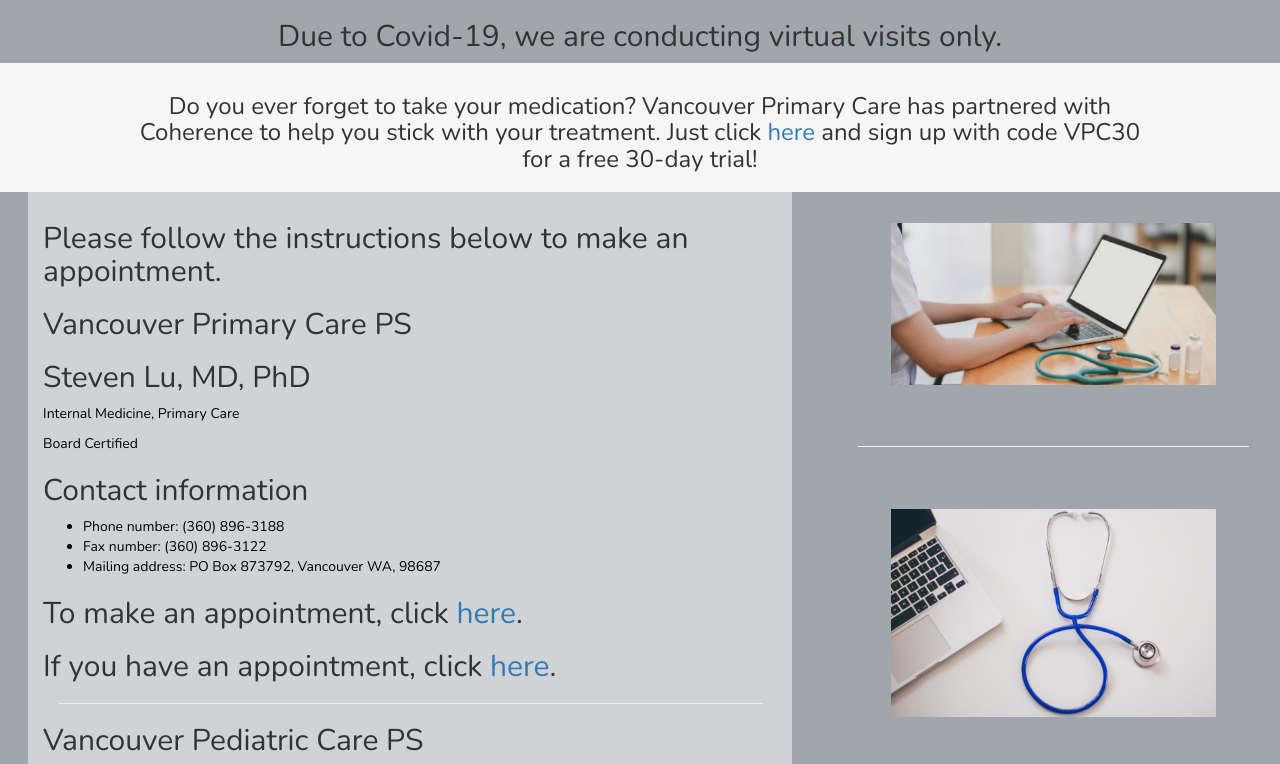
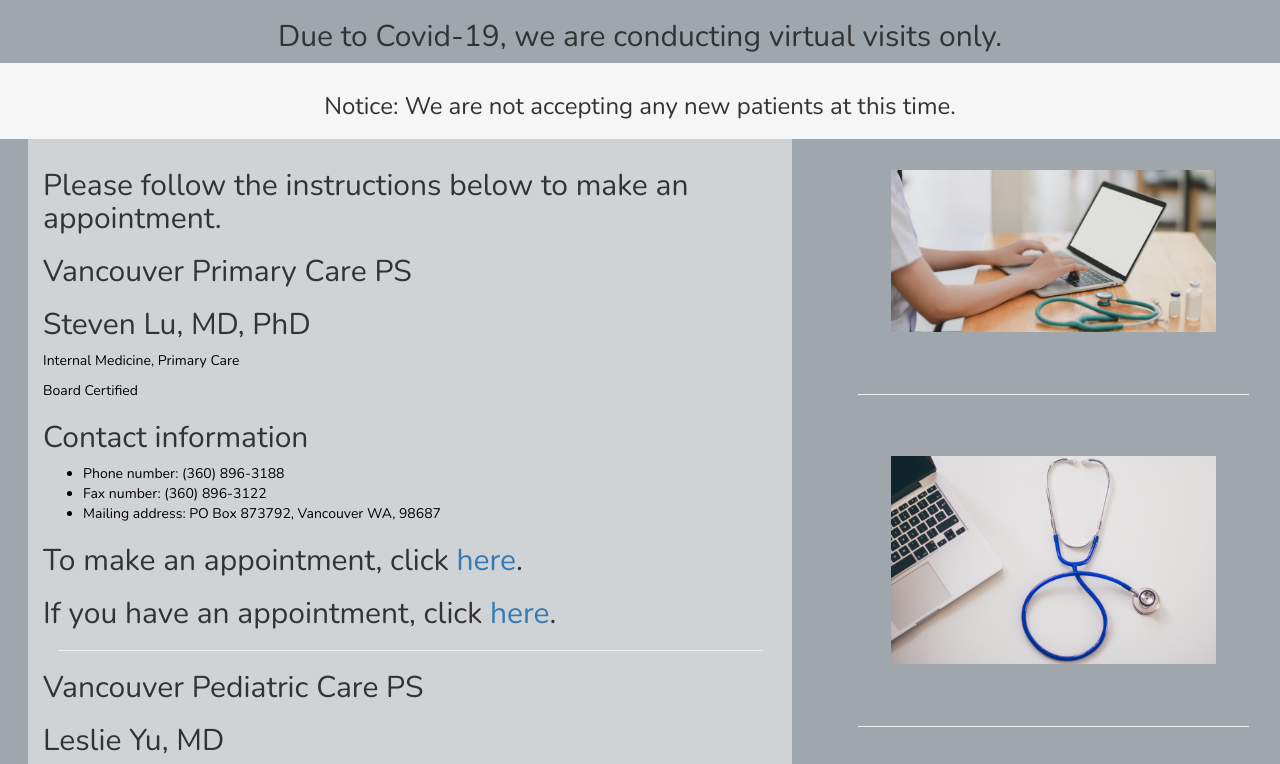
Before and after one commit to vancouverprimarycare/vancouverprimarycare.github.io, a plain HTML site: page index.html in a window 1280 px wide. Shown: the top 764 px of the page. Drawn offline with nearby package versions, Linux system fonts and the light colour scheme.

Commit message:
no new patients

```diff
--- a/index.html
+++ b/index.html
@@ -16,7 +16,7 @@
     <div class="row white-background centered-children">
       <div class="col-sm-10 centered-children">
         <h3 class="text centered-text">
-          Do you ever forget to take your medication? Vancouver Primary Care has partnered with Coherence to help you stick with your treatment. Just click <a href="https://www.hellocoherence.com">here</a> and sign up with code VPC30 for a free 30-day trial!
+          Notice: We are not accepting any new patients at this time.
         </h3>
       </div>
     </div>
```
